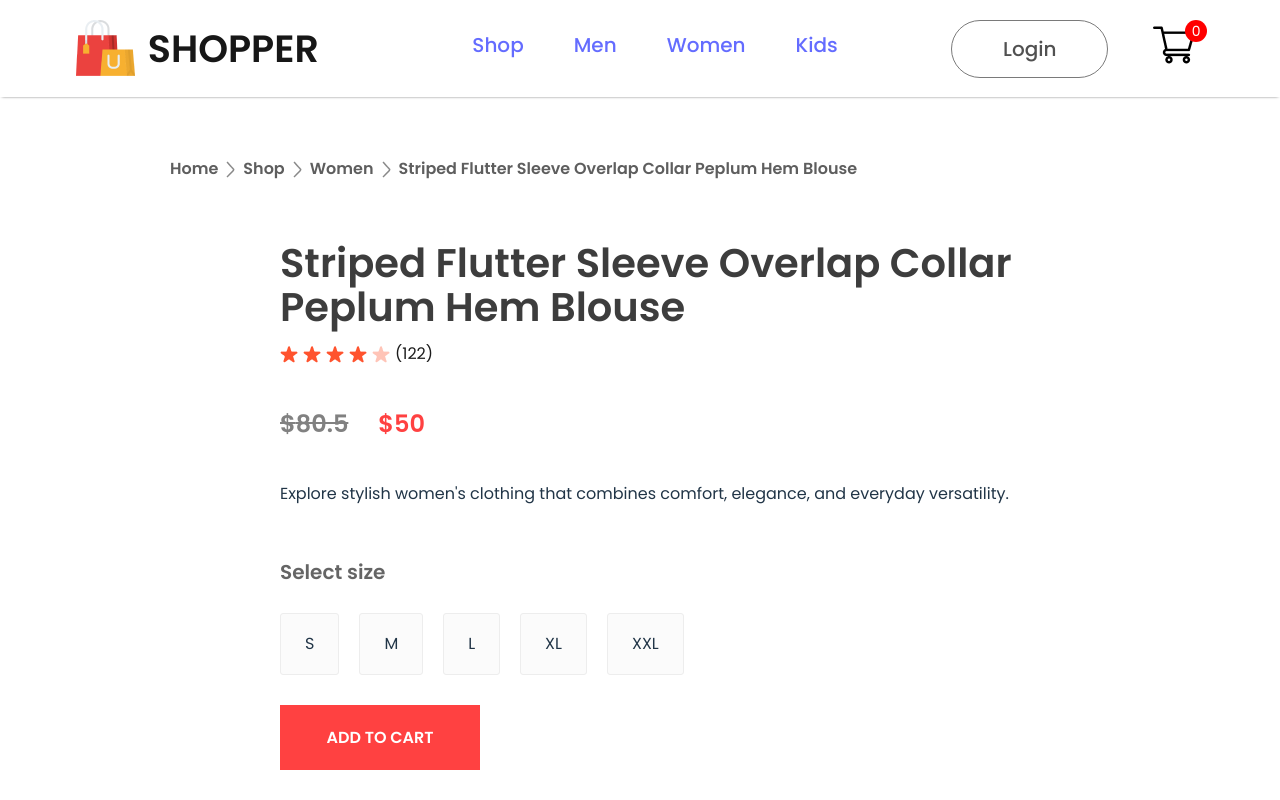
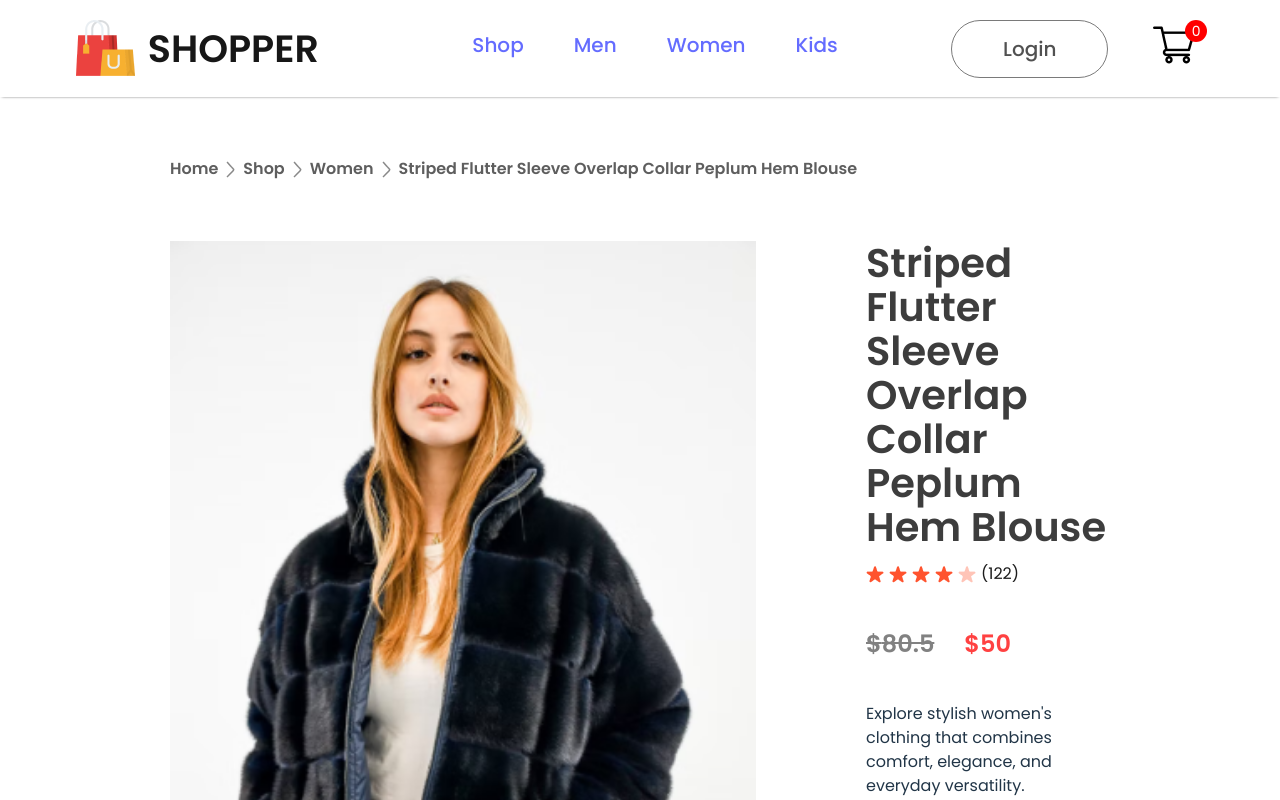
Before and after one commit to Irfanft12/ecommerce-shopper, a React (Vite) app: page /product/1 in a window 1280 px wide. Shown: the top 800 px of the page. Built offline with nearby package versions, Linux system fonts and the light colour scheme.

Commit message:
Refactor CSS for product display layout
Updated flex properties and dimensions for product display components.

```diff
--- a/src/components/productDisplay/productDisplay.css
+++ b/src/components/productDisplay/productDisplay.css
@@ -5,7 +5,7 @@
 }
 
 .product-display-left {
-    flex: 1;
+    flex: 0 0 586px;
     min-width: 0;
 }
 
@@ -16,13 +16,17 @@
     height: 163px;
 }
 .product-display-main-image {
-    width: 586px;
+    display: block;
+    width: 100%;
+    max-width: 586px;
     height: 700px;
     object-fit: contain;
     background-color: #f8f8f8;
 }
 .product-display-right {
-    margin: 0 70px;
+    flex: 1;
+    min-width: 0;
+    margin: 0 0 0 70px;
     display: flex;
     flex-direction: column;
 }
```
